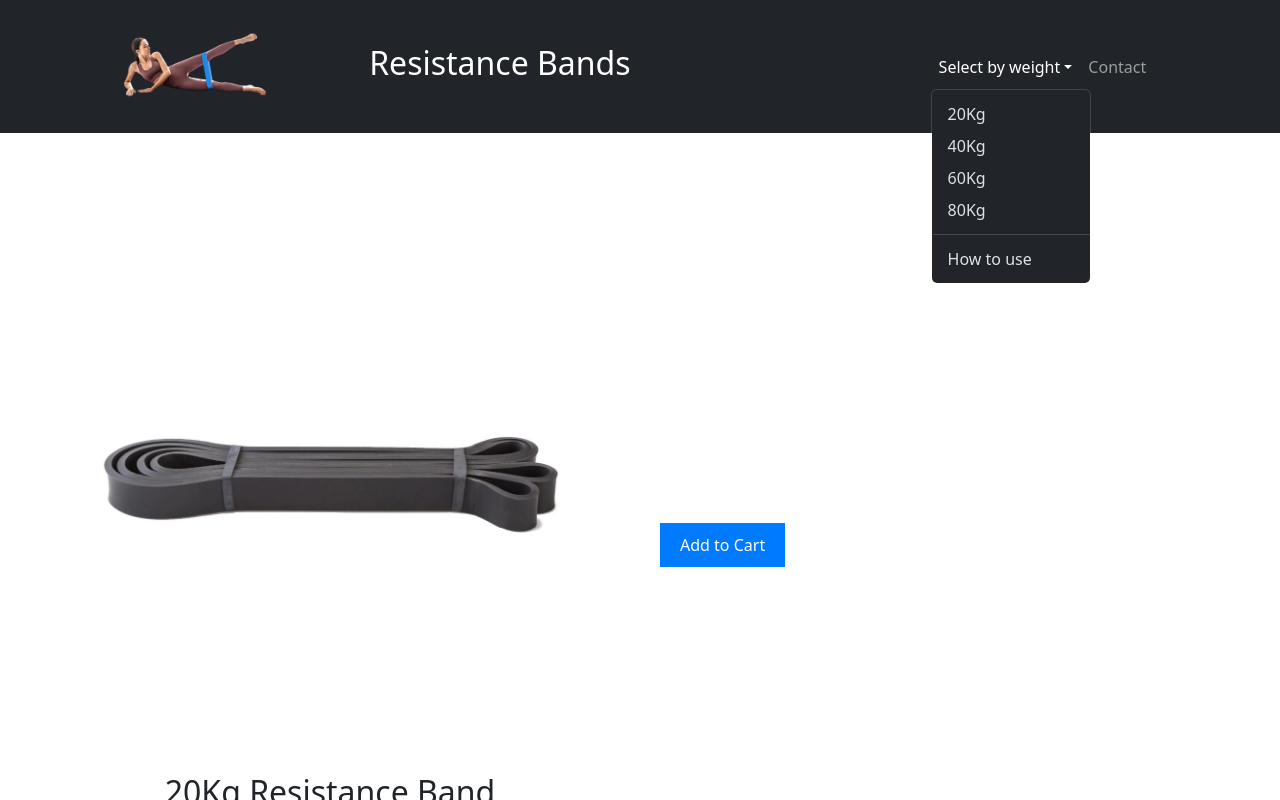
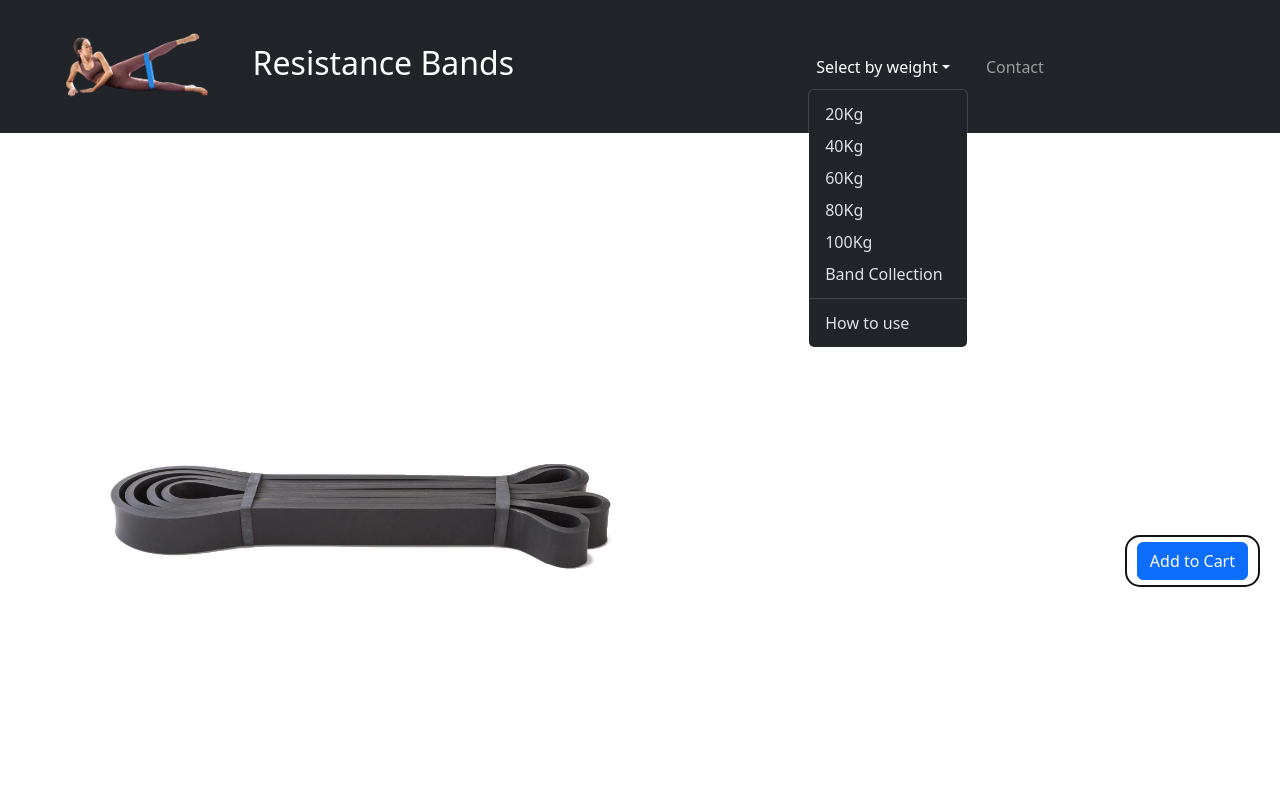
Before and after one commit to dennihous/resistanceBands, a React app: page /Bands in a window 1280 px wide. Both pictures are taken after a click on the button "Select by weight". Shown: the top 800 px of the page. Built offline with nearby package versions, Linux system fonts and the light colour scheme.

Commit message:
Adding styling to topbar

```diff
--- a/src/features/Bands/Band1.scss
+++ b/src/features/Bands/Band1.scss
@@ -22,7 +22,7 @@
 }
 
 .resistance-band-image-page {
-  width: 100%;
+  width: 60%;
   height: auto;
 }
 
@@ -38,10 +38,14 @@
   align-items: center;
 }
 
-button {
-  background-color: #007bff;
-  color: #fff;
-  padding: 10px 20px;
-  border: none;
-  cursor: pointer;
+.add-to-cart-button {
+  background-color: transparent;
+  border: 2px solid rgb(19, 19, 19);
+  min-width: 100px;
+  padding-left: 10px;
+  padding-right: 10px;
+  padding-top: 5px;
+  padding-bottom: 5px;
+  border-radius: 15px;
+  color: black;
 }
--- a/src/features/Bands/Band1.tsx
+++ b/src/features/Bands/Band1.tsx
@@ -1,4 +1,5 @@
 import React from 'react';
+import Button from 'react-bootstrap/Button';
 import './Band1.scss'
 
 export default function Band1() {
@@ -15,8 +16,8 @@ export default function Band1() {
           </p>
         </div>
       </div>
-      <div className="add-to-cart">
-        <button>Add to Cart</button>
+      <div className="add-to-cart-button">
+        <Button>Add to Cart</Button>
       </div>
     </div>
   );
--- a/src/features/ResistanceBand/ResistanceBand.scss
+++ b/src/features/ResistanceBand/ResistanceBand.scss
@@ -1,7 +1,7 @@
 .resistance-band-list-container {
   display: flex;
-  justify-content: space-between; /* Spread items evenly */
-  flex-wrap: wrap; /* Wrap items to the next line if they overflow */
+  justify-content: space-between;
+  flex-wrap: wrap;
 }
 
 .resistance-band-item {
--- a/src/features/ResistanceBand/ResistanceBand.tsx
+++ b/src/features/ResistanceBand/ResistanceBand.tsx
@@ -19,9 +19,6 @@ export default function ResistanceBand({ name, imageUrl, price }: ResistanceBand
         <p>£{price}</p>
       </div>
       <Button className='add-to-cart-button'>Add to Cart</Button>
-      {/* <Button variant="outline-primary" className="resistance-band-button">
-      </Button> */}
-
     </div>
   )
 }
--- a/src/features/TopBar/TopBar.scss
+++ b/src/features/TopBar/TopBar.scss
@@ -1,5 +1,5 @@
 .centered-topbar {
-  margin-left: 24%;
+  margin-left: 3%;
   margin-top: 15px;
   margin-bottom: 15px;
 }
@@ -7,12 +7,16 @@
 .resistance-band-logo-image {
   width: 150px;
   height: auto;
-  margin-right: 100px;
-  margin-left: -100px;
+  margin-right: 10%;
+  margin-left: 27%;
 }
 
 .resistance-band-title {
   margin-left: -100px;
-  margin-right: 300px;
+  margin-right: 40%;
   font-size: xx-large;
 }
+
+.title-components {
+  margin-right: 20px;
+}
--- a/src/features/TopBar/TopBar.tsx
+++ b/src/features/TopBar/TopBar.tsx
@@ -25,17 +25,23 @@ export default function TopBar() {
           <Navbar.Collapse id="basic-navbar-nav">
             <Nav className="me-auto">
               <NavDropdown title="Select by weight" id="basic-nav-dropdown" className="title-components">
-                <NavDropdown.Item href="/20Kg">
+                <NavDropdown.Item href="/Bands">
                   20Kg
                 </NavDropdown.Item>
-                <NavDropdown.Item href="/40Kg">
+                <NavDropdown.Item href="/Bands">
                   40Kg
                 </NavDropdown.Item>
-                <NavDropdown.Item href="/60Kg">
+                <NavDropdown.Item href="/Bands">
                   60Kg
                 </NavDropdown.Item>
-                <NavDropdown.Item href="/80Kg">
+                <NavDropdown.Item href="/Bands">
                   80Kg
+                </NavDropdown.Item>
+                <NavDropdown.Item href="/Bands">
+                  100Kg
+                </NavDropdown.Item>
+                <NavDropdown.Item href="/Bands">
+                  Band Collection
                 </NavDropdown.Item>
                 <NavDropdown.Divider />
                 <NavDropdown.Item href="/How-To-Use">
--- a/src/features/YoutubeVideo/YoutubeVideo.scss
+++ b/src/features/YoutubeVideo/YoutubeVideo.scss
@@ -2,6 +2,6 @@
   width: 100%;
   max-width: 700px; /* Adjust the maximum width as needed */
   margin: 0 auto; /* Center-align the video horizontally */
-  margin-top: 300px;
-  margin-bottom: 100px;
+  margin-top: 450px;
+  margin-bottom: 200px;
 }
--- a/src/pages/Home.tsx
+++ b/src/pages/Home.tsx
@@ -3,12 +3,12 @@ import ResistanceBandList from '../features/ResistanceBand/ResistanceBandList';
 import YoutubeVideo from '../features/YoutubeVideo/YoutubeVideo';
 
 const bands = [
-  { name: '20Kg Band', imageUrl: '/images/BlackBand.png', price: '5.99' },
-  { name: '40Kg Band', imageUrl: '/images/PurpleBand.png', price: '5.99' },
-  { name: '60Kg Band', imageUrl: '/images/GreenBand.png', price: '5.99' },
-  { name: '80Kg Band', imageUrl: '/images/BlueBand.png', price: '5.99' },
-  { name: '80Kg Band', imageUrl: '/images/RedBand.png', price: '5.99' },
-  { name: '80Kg Band', imageUrl: '/images/CollectionBands.png', price: '23.99' },
+  { name: '20Kg Band', imageUrl: '/images/RedBand.png', price: '5.99' },
+  { name: '40Kg Band', imageUrl: '/images/BlackBand.png', price: '5.99' },
+  { name: '60Kg Band', imageUrl: '/images/PurpleBand.png', price: '5.99' },
+  { name: '80Kg Band', imageUrl: '/images/GreenBand.png', price: '5.99' },
+  { name: '100Kg Band', imageUrl: '/images/BlueBand.png', price: '5.99' },
+  { name: 'Band Collection', imageUrl: '/images/CollectionBands.png', price: '23.99' },
 ];
 
 export default function Home() {
```
